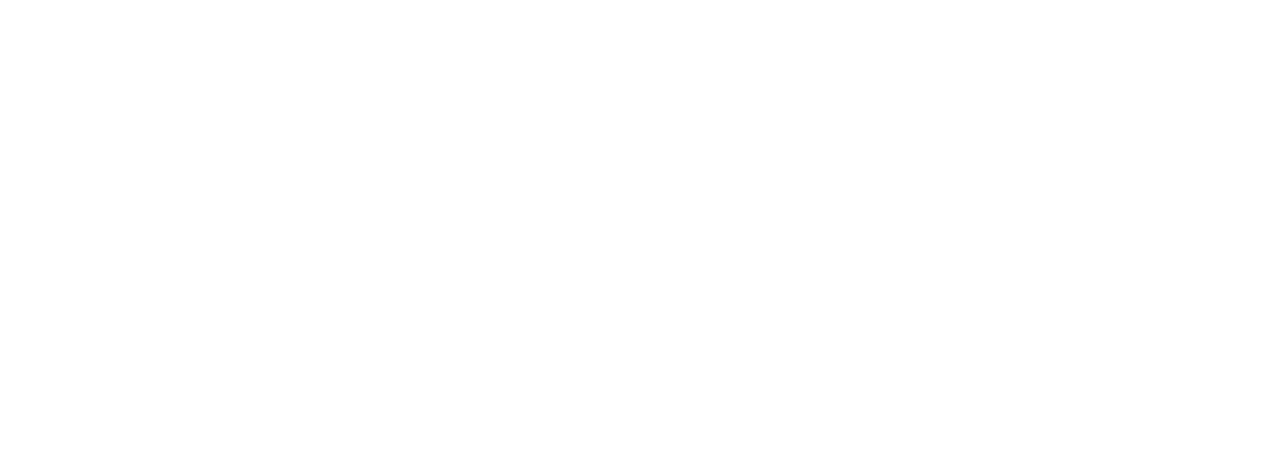
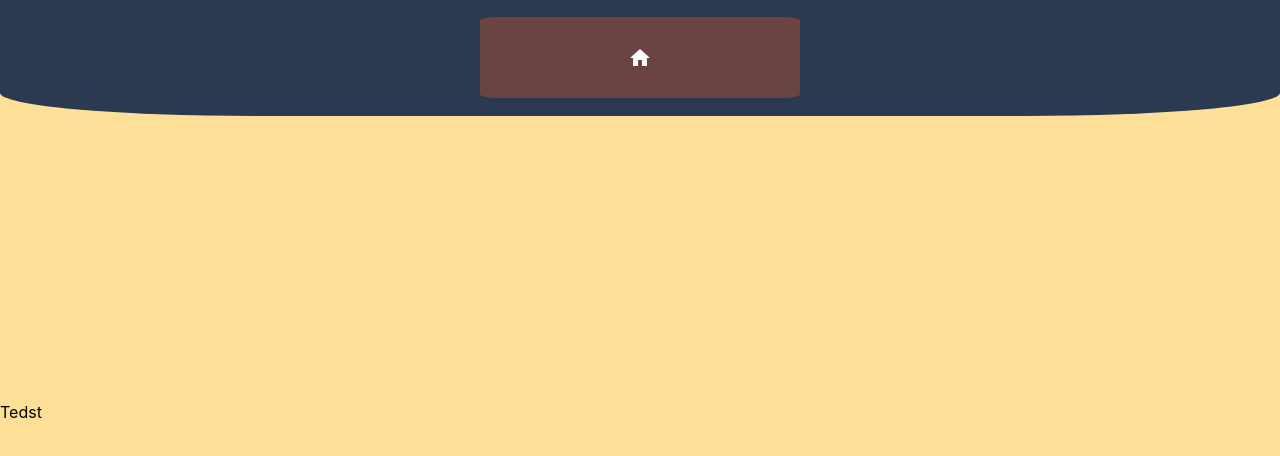
Before and after one commit to RomainP01/restaurant-manager-front, a React (Vite) app: page / in a window 1280 px wide. Shown: the top 456 px of the page. Built offline with nearby package versions, Linux system fonts and the light colour scheme.

Commit message:
wip design header

```diff
--- a/package.json
+++ b/package.json
@@ -10,6 +10,7 @@
   "dependencies": {
     "@emotion/react": "^11.9.0",
     "@emotion/styled": "^11.8.1",
+    "@mui/icons-material": "^5.6.2",
     "@mui/material": "^5.6.2",
     "axios": "^0.26.1",
     "dotenv": "^16.0.0",
@@ -17,7 +18,8 @@
     "react": "^18.0.0",
     "react-dom": "^18.0.0",
     "react-query": "^3.38.0",
-    "react-router-dom": "^6.3.0"
+    "react-router-dom": "^6.3.0",
+    "sass": "^1.50.1"
   },
   "devDependencies": {
     "@types/react": "^18.0.0",
--- a/src/components/HeaderComponent/HeaderComponent.module.scss
+++ b/src/components/HeaderComponent/HeaderComponent.module.scss
@@ -0,0 +1,28 @@
+.headerContainer {
+  height: 20%;
+  width: 100%;
+  background-color: #364968;
+  border-bottom-left-radius: 20%;
+  border-bottom-right-radius: 20%;
+  transition: 600ms cubic-bezier(0.4, 0, 0.2, 1);
+}
+
+.headerContainer:hover {
+  transition: 600ms cubic-bezier(0.4, 0, 0.2, 1);
+  height: 30%;
+  width: 100%;
+  background-color: #2b3951;
+}
+
+.headerIconContainer {
+  height: 70%;
+  background-color: #6c4343;
+  border-radius: 5%;
+}
+.headerIconContainer:hover {
+  background-color: #e09664;
+}
+
+.headerIcon {
+  color: white;
+}
--- a/src/components/HeaderComponent/HeaderComponent.tsx
+++ b/src/components/HeaderComponent/HeaderComponent.tsx
@@ -1,9 +1,12 @@
 import { Grid } from "@mui/material"
 import styles from './HeaderComponent.module.scss'
+import HomeIcon from '@mui/icons-material/Home';
 export const Header = () => {
     return (
-        <Grid>
-
+        <Grid container item xs={12} md={12} direction="row" alignItems="center" justifyContent="space-evenly" className={styles.headerContainer}>
+            <Grid container item xs={3} md={3} direction="row" justifyContent="center" alignItems="center" className={styles.headerIconContainer}>
+                <HomeIcon className={styles.headerIcon} />
+            </Grid>
         </Grid>
     )
 }
--- a/src/main.tsx
+++ b/src/main.tsx
@@ -4,7 +4,7 @@
 import { BrowserRouter, Route, Routes } from 'react-router-dom'
 import './index.css'
 import '../declaration.d.ts'
-import { Homepage } from './pages/Homepage'
+import { Homepage } from './pages/Homepage/Homepage'
 
 const queryClient = new QueryClient()
 ReactDOM.createRoot(document.getElementById('root')!).render(
--- a/src/pages/Homepage.tsx
+++ /dev/null
@@ -1,11 +0,0 @@
-import { Grid } from "@mui/material";
-import useGetAllDishes from "../queries/useGetAllDishes";
-
-
-export const Homepage = () => {
-    return (
-        <Grid>
-
-        </Grid>
-    )
-}
--- /dev/null
+++ b/src/pages/Homepage/Homepage.module.scss
@@ -0,0 +1,8 @@
+.homepageContainer {
+  position: fixed;
+  height: 100%;
+  width: 100%;
+  background-color: #fddf97;
+  left: 0;
+  top: 0;
+}
--- /dev/null
+++ b/src/pages/Homepage/Homepage.tsx
@@ -0,0 +1,16 @@
+import { Grid } from "@mui/material";
+import { Header } from "../../components/HeaderComponent/HeaderComponent";
+import styles from "./Homepage.module.scss";
+
+export const Homepage = () => {
+    return (
+        <Grid container className={styles.homepageContainer} direction={"row"}>
+            <Grid item xs={12} md={12}>
+                <Header />
+            </Grid>
+            <Grid>
+                <p>Tedst</p>
+            </Grid>
+        </Grid>
+    )
+}
```
Also changed, not shown: 1 other file (tests, documents, lock files or other folders).
